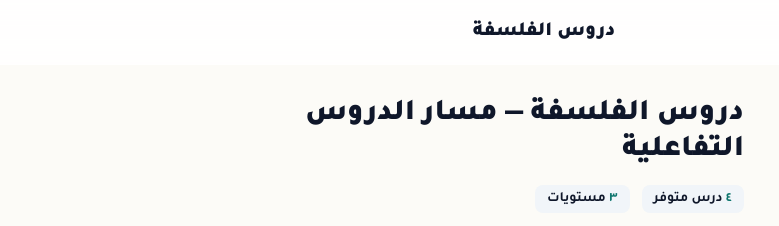
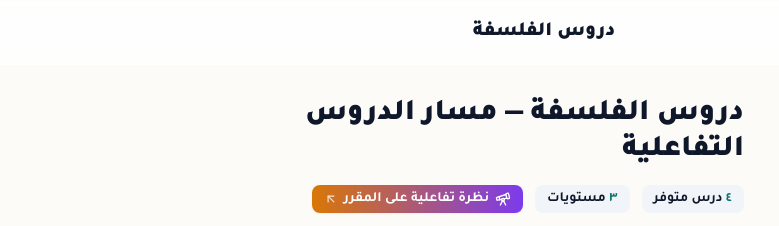
Before and after one commit to 01mohamedelyousfi-design/MAHABATLHIKMA, a website: page lessons/index.html in a window 1280 px wide. Shown: the top 226 px of the page, 96-875 px from the left. Drawn offline with nearby package versions, Linux system fonts and the light colour scheme; files that its build step writes are made by us from their sources.

Commit message:
feat(lessons): add interactive curriculum overview button linking to philosophical universe

```diff
--- a/lessons/index.html
+++ b/lessons/index.html
@@ -118,9 +118,14 @@
             </div>
             <div class="flex-1 space-y-4">
                 <h1 class="text-2xl md:text-3xl font-black">دروس الفلسفة — مسار الدروس التفاعلية</h1>
-                <div class="flex gap-3 text-sm flex-wrap">
+                <div class="flex gap-3 text-sm flex-wrap items-center">
                     <div class="font-bold bg-slate-100 px-3 py-1 rounded-lg"><span id="lesson-count" class="text-primary">٠</span> درس متوفر</div>
                     <div class="font-bold bg-slate-100 px-3 py-1 rounded-lg"><span id="level-count" class="text-primary">٠</span> مستويات</div>
+                    <a href="https://the-philosophical-universe.pages.dev/" target="_blank" rel="noopener noreferrer" class="inline-flex items-center gap-1.5 font-bold text-white bg-gradient-to-l from-secondary to-accent px-3 py-1 rounded-lg shadow-sm hover:shadow-md hover:opacity-95 transition-all">
+                        <i data-lucide="telescope" class="w-4 h-4"></i>
+                        نظرة تفاعلية على المقرر
+                        <i data-lucide="arrow-up-left" class="w-3.5 h-3.5 opacity-80"></i>
+                    </a>
                 </div>
                 <div>
                     <p class="font-bold">محبة الحكمة ✧</p>
```
